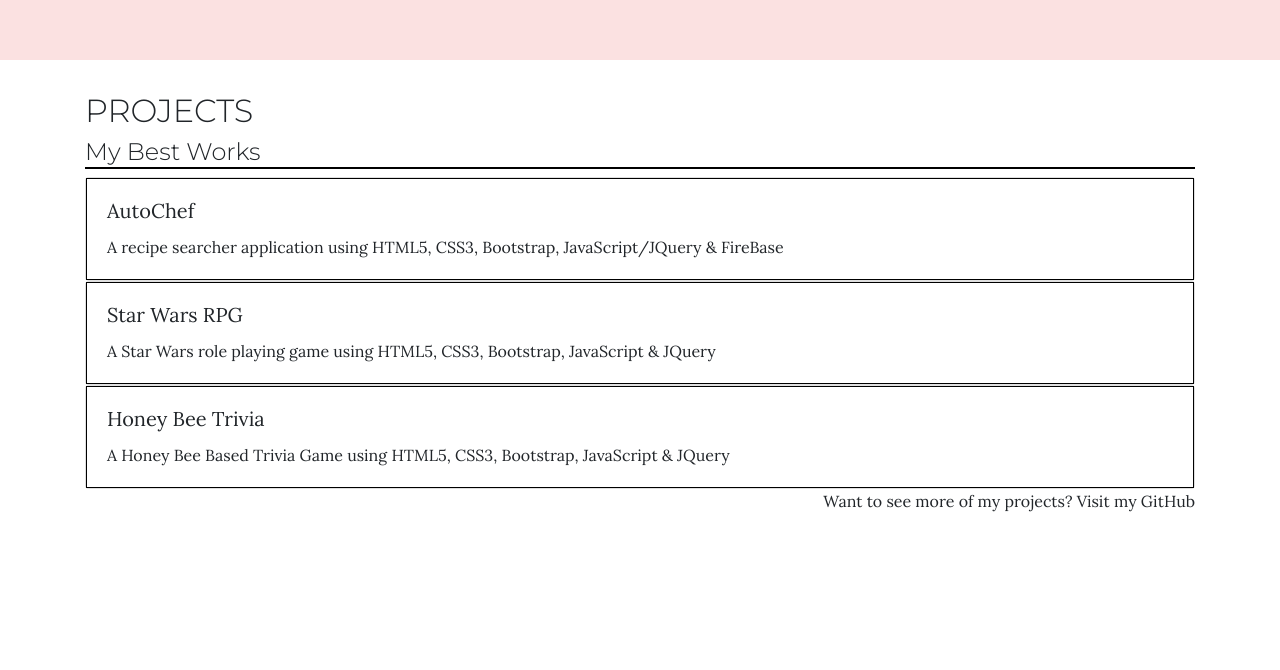
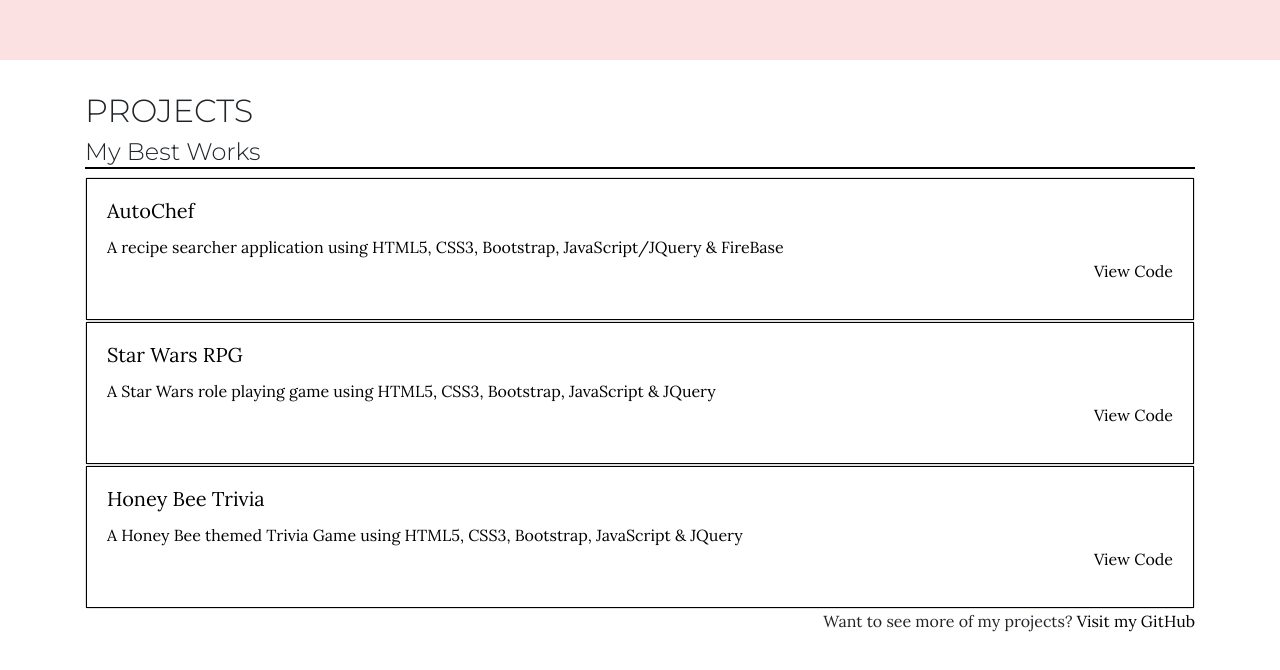
Before and after one commit to lgfahys/lgfahys-portfolio, a plain HTML site: page index.html in a window 1280 px wide. Shown: the part 740-1410 px from the top of the page. Drawn offline with nearby package versions, Linux system fonts and the light colour scheme.

Commit message:
added projects links

```diff
--- a/assets/css/style.css
+++ b/assets/css/style.css
@@ -138,7 +138,3 @@ input.form-control, textarea.form-control, .card-title, .card-text {
 #resume-row {
     margin-left: 3px;
 }
-
-#project-card:hover {
-    cursor: pointer;
-}
--- a/index.html
+++ b/index.html
@@ -22,9 +22,12 @@
             <p class="lead">Web Developer & Designer</p>
             <img src="assets/images/lindseyfahys.jpg" alt="Lindsey Fahys" id="me">
             <br>
-            <a href="https://github.com/lgfahys"><img src="assets/images/github.png" id="github-icon"></a>
-            <a href="https://www.linkedin.com/in/lindsey-fahys-974ba3151/"><img src="assets/images/linkedin.png"
-                    id="linkedin-icon"></a>
+            <a href="https://github.com/lgfahys" target="_blank"><img src="assets/images/github.png"
+                    id="github-icon"></a>
+            <a href="https://www.linkedin.com/in/lindsey-fahys-974ba3151/" target="_blank"><img
+                    src="assets/images/linkedin.png" id="linkedin-icon"></a>
+            <p>Email: lindsey@codeasite.com</p>
+            <p>Mobile: (919)244-4111</p>
             <hr color="black" height="2px" width="350px">
             <a href="#projects">Projects</a>
             <a href="#skills">Resume</a>
@@ -38,25 +41,44 @@
                 <div class="col 12">
                     <h2 class="page-header">Projects</h2>
                     <h4 class="sub-header">My Best Works</h4>
+                    <a href="https://ekeoid.github.io/the-united-front-end/" target="_blank">
                         <div class="card w-200">
                             <div class="card-body" id="project-card">
                                 <h5 class="card-title">AutoChef</h5>
-                                <p class="card-text">A recipe searcher application using HTML5, CSS3, Bootstrap, JavaScript/JQuery & FireBase</p>
+                                <p class="card-text">A recipe searcher application using HTML5, CSS3, Bootstrap,
+                                    JavaScript/JQuery & FireBase</p>
+                                <a href="https://github.com/ekeoid/the-united-front-end" target="_blank">
+                                    <p class="text-right">View Code</p>
+                                </a>
                             </div>
+                    </a>
                 </div>
+                <a href="https://lgfahys.github.io/unit-4-game/" target="_blank">
                     <div class="card w-200">
                         <div class="card-body" id="project-card">
                             <h5 class="card-title">Star Wars RPG</h5>
-                                <p class="card-text">A Star Wars role playing game using HTML5, CSS3, Bootstrap, JavaScript & JQuery</p>
+                            <p class="card-text">A Star Wars role playing game using HTML5, CSS3, Bootstrap, JavaScript
+                                & JQuery</p>
+                            <a href="https://github.com/lgfahys/unit-4-game" target="_blank">
+                                <p class="text-right">View Code</p>
+                            </a>
                         </div>
                     </div>
+                </a>
+                <a href="https://lgfahys.github.io/TriviaGame/" target="_blank">
                     <div class="card w-200">
                         <div class="card-body" id="project-card">
                             <h5 class="card-title">Honey Bee Trivia</h5>
-                                <p class="card-text">A Honey Bee Based Trivia Game using HTML5, CSS3, Bootstrap, JavaScript & JQuery</p>
+                            <p class="card-text">A Honey Bee themed Trivia Game using HTML5, CSS3, Bootstrap, JavaScript
+                                & JQuery</p>
+                            <a href="https://github.com/lgfahys/TriviaGame" target="_blank">
+                                <p class="text-right">View Code</p>
+                            </a>
                         </div>
                     </div>
-                        <p class="text-right">Want to see more of my projects? Visit my GitHub</p>
+                </a>
+                <p class="text-right">Want to see more of my projects? <a href="https://github.com/lgfahys">Visit my
+                        GitHub</a></p>
             </div>
         </div>
     </div>
```
Lines whose indentation alone changed are shown as unchanged.
